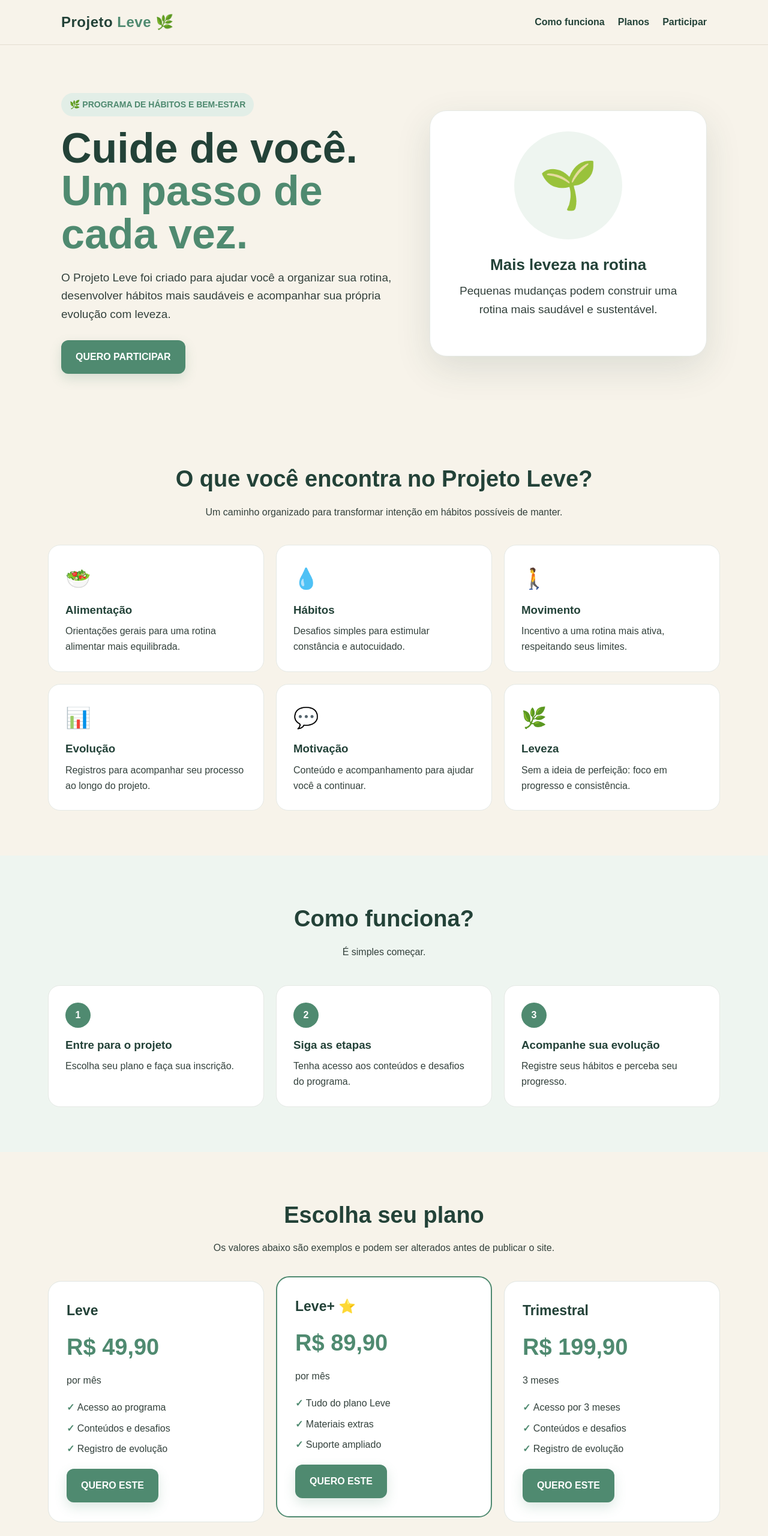
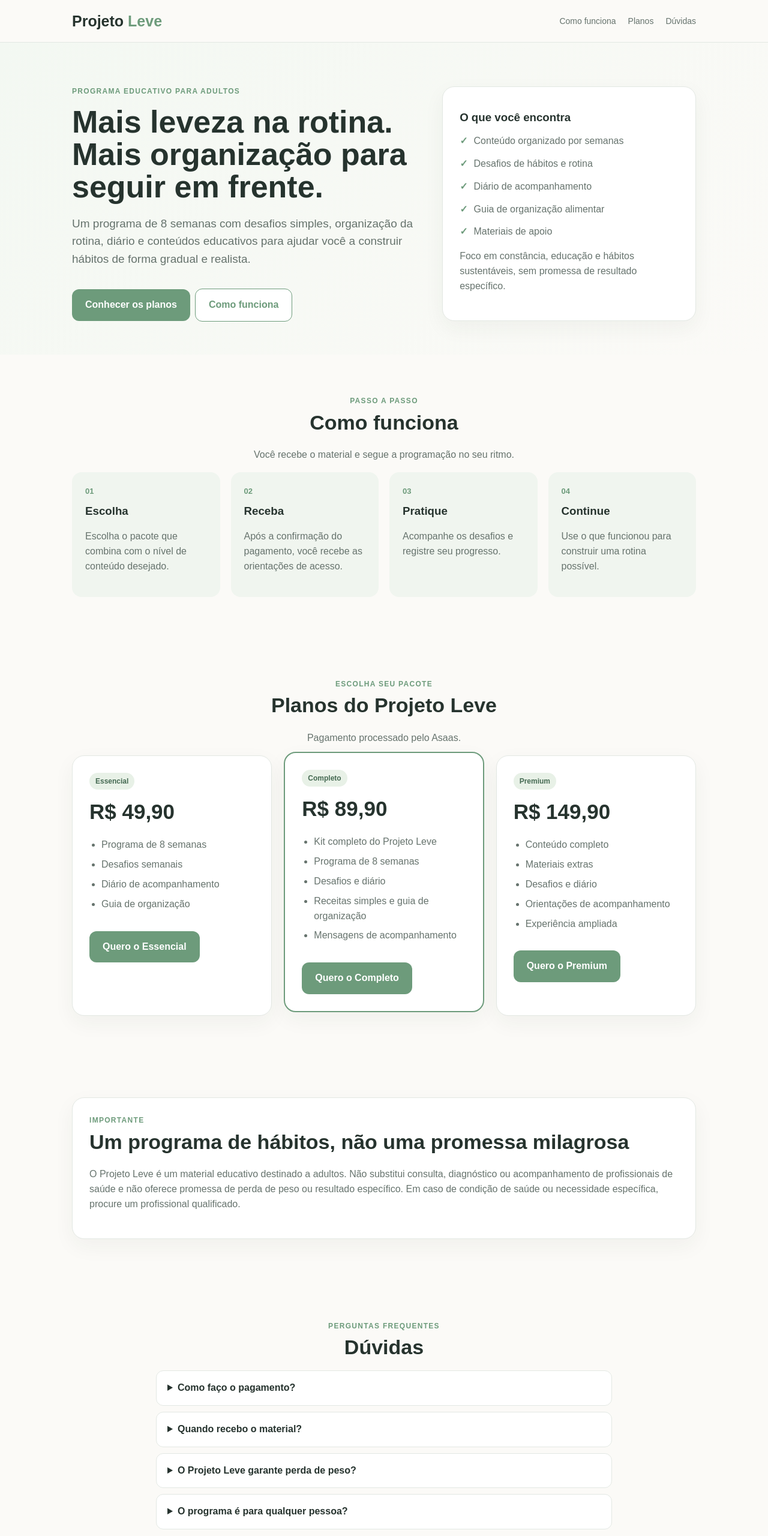
Before and after one commit to Projetoleve/projeto-leve-site, a plain HTML site: page index.html in a window 1280 px wide. Shown: the top 2560 px of the page at 60% size. Drawn offline with Linux system fonts and the light colour scheme.

Commit message:
Add files via upload

```diff
--- a/index.html
+++ b/index.html
@@ -1,133 +1,44 @@
-<!DOCTYPE html>
+<!doctype html>
 <html lang="pt-BR">
 <head>
-<meta charset="UTF-8">
-<meta name="viewport" content="width=device-width, initial-scale=1.0">
-<title>Projeto Leve | Um passo de cada vez</title>
-<meta name="description" content="Projeto Leve: um programa para ajudar você a construir hábitos mais saudáveis de forma gradual e sustentável.">
+<meta charset="utf-8">
+<meta name="viewport" content="width=device-width,initial-scale=1">
+<title>Projeto Leve | Hábitos e organização</title>
+<meta name="description" content="Projeto Leve: programa educativo para adultos com foco em hábitos, organização e constância.">
 <style>
-:root{--green:#4f8a70;--dark:#234238;--cream:#f7f3ea;--light:#eef5f0;--white:#fff;--text:#33413c;--gold:#c9a96b}
-*{box-sizing:border-box;margin:0;padding:0}
-body{font-family:Arial,Helvetica,sans-serif;color:var(--text);background:var(--cream);line-height:1.6}
-header{position:sticky;top:0;z-index:10;background:rgba(247,243,234,.96);border-bottom:1px solid #e4ded1}
-.nav{max-width:1120px;margin:auto;padding:18px 22px;display:flex;justify-content:space-between;align-items:center}
-.logo{font-size:24px;font-weight:800;color:var(--dark);letter-spacing:.5px}
-.logo span{color:var(--green)}
-.nav a{color:var(--dark);text-decoration:none;margin-left:22px;font-weight:600}
-.hero{max-width:1120px;margin:auto;padding:80px 22px 70px;display:grid;grid-template-columns:1.1fr .9fr;gap:50px;align-items:center}
-.badge{display:inline-block;background:#e2eee7;color:var(--green);padding:8px 14px;border-radius:999px;font-weight:700;font-size:14px;margin-bottom:18px}
-h1{font-size:clamp(42px,6vw,70px);line-height:1.02;color:var(--dark);margin-bottom:22px}
-h1 span{color:var(--green)}
-.hero p{font-size:19px;max-width:650px;margin-bottom:28px}
-.btn{display:inline-block;background:var(--green);color:#fff;text-decoration:none;padding:15px 24px;border-radius:12px;font-weight:800;box-shadow:0 8px 20px rgba(79,138,112,.2)}
-.btn:hover{transform:translateY(-1px)}
-.hero-card{background:var(--white);border-radius:28px;padding:34px;box-shadow:0 20px 60px rgba(35,66,56,.12);border:1px solid #e5e9e5}
-.circle{width:180px;height:180px;border-radius:50%;background:var(--light);margin:0 auto 22px;display:flex;align-items:center;justify-content:center;font-size:78px}
-.hero-card h3{text-align:center;color:var(--dark);font-size:26px;margin-bottom:8px}
-.hero-card p{text-align:center}
-section{padding:75px 22px}
-.section-inner{max-width:1120px;margin:auto}
-.section-title{text-align:center;font-size:38px;color:var(--dark);margin-bottom:12px}
-.section-sub{text-align:center;max-width:700px;margin:0 auto 42px}
-.grid{display:grid;grid-template-columns:repeat(3,1fr);gap:20px}
-.card{background:var(--white);padding:28px;border-radius:20px;border:1px solid #e5e9e5}
-.icon{font-size:34px;margin-bottom:10px}
-.card h3{color:var(--dark);margin-bottom:8px}
-.steps{background:var(--light)}
-.step{position:relative}
-.number{width:42px;height:42px;border-radius:50%;background:var(--green);color:white;display:flex;align-items:center;justify-content:center;font-weight:800;margin-bottom:14px}
-.plans{display:grid;grid-template-columns:repeat(3,1fr);gap:20px;align-items:stretch}
-.plan{background:#fff;border-radius:22px;padding:30px;border:1px solid #e1e6e2}
-.plan.featured{border:2px solid var(--green);transform:translateY(-8px)}
-.plan h3{font-size:23px;color:var(--dark)}
-.price{font-size:38px;font-weight:900;color:var(--green);margin:12px 0}
-.plan ul{list-style:none;margin:20px 0}
-.plan li{margin:9px 0}
-.plan li::before{content:"✓ ";font-weight:bold;color:var(--green)}
-.disclaimer{font-size:13px;color:#6b756f;max-width:850px;margin:30px auto 0;text-align:center}
-.cta{background:var(--dark);color:#fff;text-align:center}
-.cta h2{font-size:42px;margin-bottom:12px}
-.cta p{max-width:650px;margin:0 auto 25px}
-.cta .btn{background:#fff;color:var(--dark)}
-footer{padding:30px 22px;text-align:center;color:#69736e;font-size:14px}
-@media(max-width:800px){
-.nav nav{display:none}.hero{grid-template-columns:1fr;padding-top:50px}.grid,.plans{grid-template-columns:1fr}
-.plan.featured{transform:none}section{padding:55px 18px}.hero{padding-left:18px;padding-right:18px}
-}
+:root{--bg:#fbfaf7;--ink:#26332e;--muted:#66736d;--brand:#6d9b7b;--soft:#e8f1e7;--line:#e3e8e3}
+*{box-sizing:border-box}body{margin:0;font-family:Arial,sans-serif;background:var(--bg);color:var(--ink);line-height:1.55}a{text-decoration:none;color:inherit}.wrap{max-width:1080px;margin:auto;padding:0 20px}
+header{position:sticky;top:0;background:#fbfaf7ee;border-bottom:1px solid var(--line);z-index:5}.nav{height:70px;display:flex;align-items:center;justify-content:space-between}.logo{font-size:25px;font-weight:800}.logo span{color:var(--brand)}nav a{margin-left:20px;color:var(--muted);font-size:14px}
+.hero{padding:72px 0 55px;background:linear-gradient(135deg,#f3f8f2,#fbfaf7)}.hero-grid{display:grid;grid-template-columns:1.15fr .85fr;gap:45px;align-items:center}.kicker{color:var(--brand);font-weight:700;text-transform:uppercase;letter-spacing:1.3px;font-size:12px}h1{font-size:52px;line-height:1.04;margin:14px 0 20px}h2{font-size:34px;margin:0 0 12px}h3{margin:8px 0}.lead{font-size:19px;color:var(--muted)}.btn{display:inline-block;background:var(--brand);color:#fff;padding:14px 22px;border-radius:12px;font-weight:700;margin-top:16px}.btn.alt{background:#fff;color:var(--brand);border:1px solid var(--brand);margin-left:8px}
+.hero-card,.card{background:#fff;border:1px solid var(--line);border-radius:20px;padding:28px;box-shadow:0 12px 35px #26332e0d}.check{display:flex;gap:10px;margin:13px 0;color:var(--muted)}.check b{color:var(--brand)}
+section{padding:68px 0}.center{text-align:center}.muted{color:var(--muted)}.grid3{display:grid;grid-template-columns:repeat(3,1fr);gap:20px}.price{font-size:35px;font-weight:800;margin:10px 0}.price small{font-size:14px}.featured{border:2px solid var(--brand);transform:translateY(-6px)}.tag{display:inline-block;background:var(--soft);color:#456a52;border-radius:99px;padding:5px 10px;font-size:12px;font-weight:700}ul{padding-left:20px;color:var(--muted)}li{margin:8px 0}
+.steps{display:grid;grid-template-columns:repeat(4,1fr);gap:18px}.step{padding:22px;background:#f0f5ef;border-radius:16px}.num{font-size:13px;font-weight:800;color:var(--brand)}.faq{max-width:800px;margin:auto}.faq details{background:#fff;border:1px solid var(--line);border-radius:12px;padding:16px 18px;margin:10px 0}.faq summary{font-weight:700;cursor:pointer}
+footer{padding:35px 0;border-top:1px solid var(--line);color:var(--muted);font-size:13px}@media(max-width:800px){.hero-grid,.grid3,.steps{grid-template-columns:1fr}h1{font-size:40px}nav{display:none}.featured{transform:none}.btn.alt{margin-left:0}}
 </style>
 </head>
 <body>
-<header>
-  <div class="nav">
-    <div class="logo">Projeto <span>Leve</span> 🌿</div>
-    <nav><a href="#como">Como funciona</a><a href="#planos">Planos</a><a href="#participar">Participar</a></nav>
-  </div>
-</header>
-
+<header><div class="wrap nav"><div class="logo">Projeto <span>Leve</span></div><nav><a href="#como">Como funciona</a><a href="#planos">Planos</a><a href="#duvidas">Dúvidas</a></nav></div></header>
 <main>
-<section class="hero">
-  <div>
-    <div class="badge">🌿 PROGRAMA DE HÁBITOS E BEM-ESTAR</div>
-    <h1>Cuide de você.<br><span>Um passo de cada vez.</span></h1>
-    <p>O Projeto Leve foi criado para ajudar você a organizar sua rotina, desenvolver hábitos mais saudáveis e acompanhar sua própria evolução com leveza.</p>
-    <a class="btn" href="#planos">QUERO PARTICIPAR</a>
-  </div>
-  <div class="hero-card">
-    <div class="circle">🌱</div>
-    <h3>Mais leveza na rotina</h3>
-    <p>Pequenas mudanças podem construir uma rotina mais saudável e sustentável.</p>
-  </div>
-</section>
-
-<section>
-<div class="section-inner">
-<h2 class="section-title">O que você encontra no Projeto Leve?</h2>
-<p class="section-sub">Um caminho organizado para transformar intenção em hábitos possíveis de manter.</p>
-<div class="grid">
-<div class="card"><div class="icon">🥗</div><h3>Alimentação</h3><p>Orientações gerais para uma rotina alimentar mais equilibrada.</p></div>
-<div class="card"><div class="icon">💧</div><h3>Hábitos</h3><p>Desafios simples para estimular constância e autocuidado.</p></div>
-<div class="card"><div class="icon">🚶</div><h3>Movimento</h3><p>Incentivo a uma rotina mais ativa, respeitando seus limites.</p></div>
-<div class="card"><div class="icon">📊</div><h3>Evolução</h3><p>Registros para acompanhar seu processo ao longo do projeto.</p></div>
-<div class="card"><div class="icon">💬</div><h3>Motivação</h3><p>Conteúdo e acompanhamento para ajudar você a continuar.</p></div>
-<div class="card"><div class="icon">🌿</div><h3>Leveza</h3><p>Sem a ideia de perfeição: foco em progresso e consistência.</p></div>
-</div>
-</div>
-</section>
-
-<section class="steps" id="como">
-<div class="section-inner">
-<h2 class="section-title">Como funciona?</h2>
-<p class="section-sub">É simples começar.</p>
-<div class="grid">
-<div class="card step"><div class="number">1</div><h3>Entre para o projeto</h3><p>Escolha seu plano e faça sua inscrição.</p></div>
-<div class="card step"><div class="number">2</div><h3>Siga as etapas</h3><p>Tenha acesso aos conteúdos e desafios do programa.</p></div>
-<div class="card step"><div class="number">3</div><h3>Acompanhe sua evolução</h3><p>Registre seus hábitos e perceba seu progresso.</p></div>
-</div>
-</div>
-</section>
-
-<section id="planos">
-<div class="section-inner">
-<h2 class="section-title">Escolha seu plano</h2>
-<p class="section-sub">Os valores abaixo são exemplos e podem ser alterados antes de publicar o site.</p>
-<div class="plans">
-<div class="plan"><h3>Leve</h3><div class="price">R$ 49,90</div><p>por mês</p><ul><li>Acesso ao programa</li><li>Conteúdos e desafios</li><li>Registro de evolução</li></ul><a class="btn" href="#participar">QUERO ESTE</a></div>
-<div class="plan featured"><h3>Leve+ ⭐</h3><div class="price">R$ 89,90</div><p>por mês</p><ul><li>Tudo do plano Leve</li><li>Materiais extras</li><li>Suporte ampliado</li></ul><a class="btn" href="#participar">QUERO ESTE</a></div>
-<div class="plan"><h3>Trimestral</h3><div class="price">R$ 199,90</div><p>3 meses</p><ul><li>Acesso por 3 meses</li><li>Conteúdos e desafios</li><li>Registro de evolução</li></ul><a class="btn" href="#participar">QUERO ESTE</a></div>
-</div>
-<p class="disclaimer">O Projeto Leve é apresentado como um programa de hábitos e bem-estar. Resultados individuais variam. Conteúdos de saúde e alimentação devem ser adequados por profissionais habilitados quando necessário.</p>
-</div>
-</section>
-
-<section class="cta" id="participar">
-<div class="section-inner">
-<h2>Seu próximo passo começa agora.</h2>
-<p>Você não precisa mudar tudo de uma vez. Comece com um passo possível e construa sua jornada.</p>
-<a class="btn" href="https://wa.me/5547999999999?text=Olá!%20Quero%20saber%20mais%20sobre%20o%20Projeto%20Leve." target="_blank">FALAR NO WHATSAPP</a>
-</div>
-</section>
+<section class="hero"><div class="wrap hero-grid"><div><div class="kicker">Programa educativo para adultos</div><h1>Mais leveza na rotina. Mais organização para seguir em frente.</h1><p class="lead">Um programa de 8 semanas com desafios simples, organização da rotina, diário e conteúdos educativos para ajudar você a construir hábitos de forma gradual e realista.</p><a class="btn" href="#planos">Conhecer os planos</a><a class="btn alt" href="#como">Como funciona</a></div>
+<div class="hero-card"><h3>O que você encontra</h3><div class="check"><b>✓</b> Conteúdo organizado por semanas</div><div class="check"><b>✓</b> Desafios de hábitos e rotina</div><div class="check"><b>✓</b> Diário de acompanhamento</div><div class="check"><b>✓</b> Guia de organização alimentar</div><div class="check"><b>✓</b> Materiais de apoio</div><p class="muted">Foco em constância, educação e hábitos sustentáveis, sem promessa de resultado específico.</p></div></div></section>
+<section id="como"><div class="wrap"><div class="center"><div class="kicker">Passo a passo</div><h2>Como funciona</h2><p class="muted">Você recebe o material e segue a programação no seu ritmo.</p></div><div class="steps">
+<div class="step"><div class="num">01</div><h3>Escolha</h3><p class="muted">Escolha o pacote que combina com o nível de conteúdo desejado.</p></div>
+<div class="step"><div class="num">02</div><h3>Receba</h3><p class="muted">Após a confirmação do pagamento, você recebe as orientações de acesso.</p></div>
+<div class="step"><div class="num">03</div><h3>Pratique</h3><p class="muted">Acompanhe os desafios e registre seu progresso.</p></div>
+<div class="step"><div class="num">04</div><h3>Continue</h3><p class="muted">Use o que funcionou para construir uma rotina possível.</p></div>
+</div></div></section>
+<section id="planos"><div class="wrap"><div class="center"><div class="kicker">Escolha seu pacote</div><h2>Planos do Projeto Leve</h2><p class="muted">Pagamento processado pelo Asaas.</p></div><div class="grid3">
+<div class="card"><span class="tag">Essencial</span><div class="price">R$ 49,90</div><ul><li>Programa de 8 semanas</li><li>Desafios semanais</li><li>Diário de acompanhamento</li><li>Guia de organização</li></ul><a class="btn" href="https://www.asaas.com/000/c/hnna0n70mjm2fn6f" target="_blank" rel="noopener">Quero o Essencial</a></div>
+<div class="card featured"><span class="tag">Completo</span><div class="price">R$ 89,90</div><ul><li>Kit completo do Projeto Leve</li><li>Programa de 8 semanas</li><li>Desafios e diário</li><li>Receitas simples e guia de organização</li><li>Mensagens de acompanhamento</li></ul><a class="btn" href="https://www.asaas.com/000/c/gxk1o54q1iex3f6p" target="_blank" rel="noopener">Quero o Completo</a></div>
+<div class="card"><span class="tag">Premium</span><div class="price">R$ 149,90</div><ul><li>Conteúdo completo</li><li>Materiais extras</li><li>Desafios e diário</li><li>Orientações de acompanhamento</li><li>Experiência ampliada</li></ul><a class="btn" href="https://www.asaas.com/000/c/mm5kfurarkf4plde" target="_blank" rel="noopener">Quero o Premium</a></div>
+</div></div></section>
+<section><div class="wrap"><div class="card"><div class="kicker">Importante</div><h2>Um programa de hábitos, não uma promessa milagrosa</h2><p class="muted">O Projeto Leve é um material educativo destinado a adultos. Não substitui consulta, diagnóstico ou acompanhamento de profissionais de saúde e não oferece promessa de perda de peso ou resultado específico. Em caso de condição de saúde ou necessidade específica, procure um profissional qualificado.</p></div></div></section>
+<section id="duvidas"><div class="wrap faq"><div class="center"><div class="kicker">Perguntas frequentes</div><h2>Dúvidas</h2></div>
+<details><summary>Como faço o pagamento?</summary><p class="muted">O botão do plano leva ao checkout do Asaas, onde aparecem as opções disponíveis.</p></details>
+<details><summary>Quando recebo o material?</summary><p class="muted">Após a confirmação do pagamento, você recebe as orientações de acesso ao pacote adquirido.</p></details>
+<details><summary>O Projeto Leve garante perda de peso?</summary><p class="muted">Não. O programa é educativo e não garante um resultado corporal específico.</p></details>
+<details><summary>O programa é para qualquer pessoa?</summary><p class="muted">O material foi pensado para adultos. Pessoas com necessidades específicas devem conversar com um profissional de saúde.</p></details>
+</div></section>
 </main>
-
-<footer>© 2026 Projeto Leve · Todos os direitos reservados.</footer>
-</body>
-</html>
+<footer><div class="wrap"><strong>Projeto Leve</strong><br>Programa educativo para adultos sobre hábitos e organização da rotina.<br><br>© 2026 Projeto Leve.</div></footer>
+</body></html>
```
